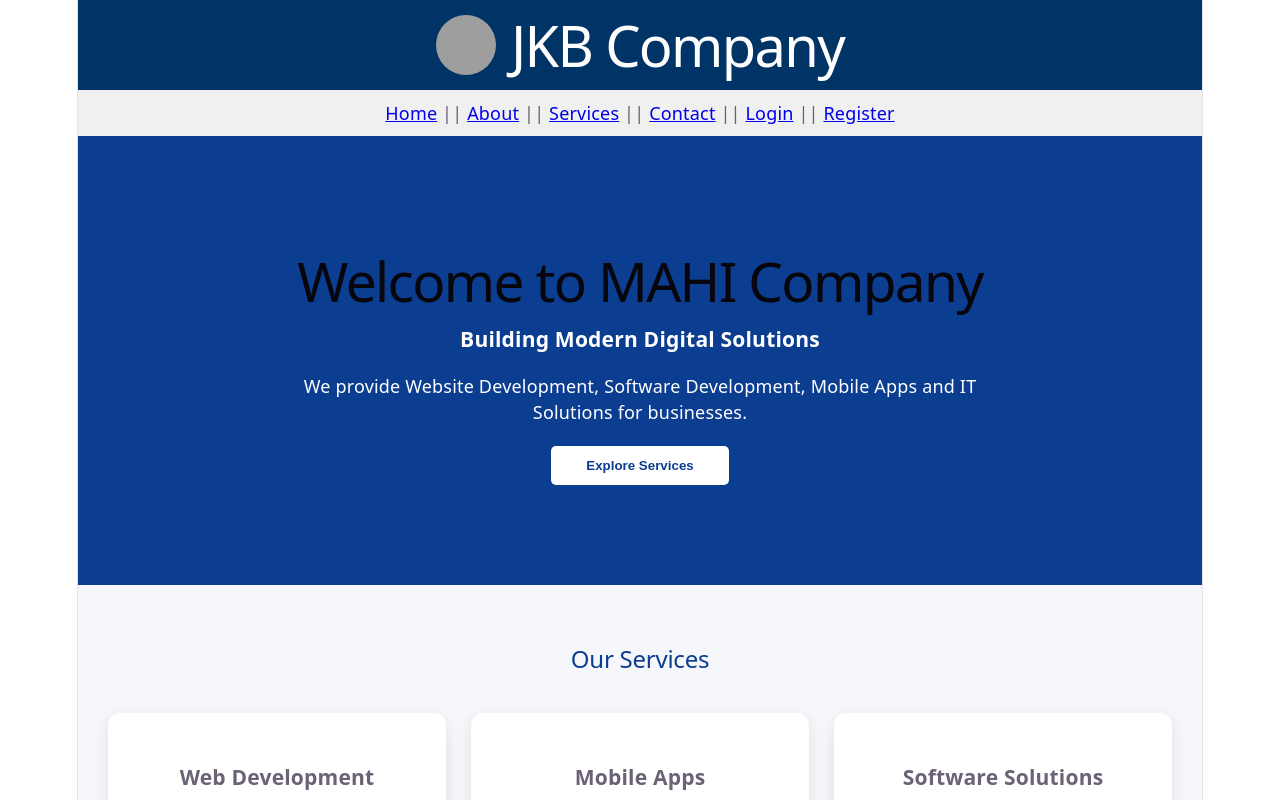
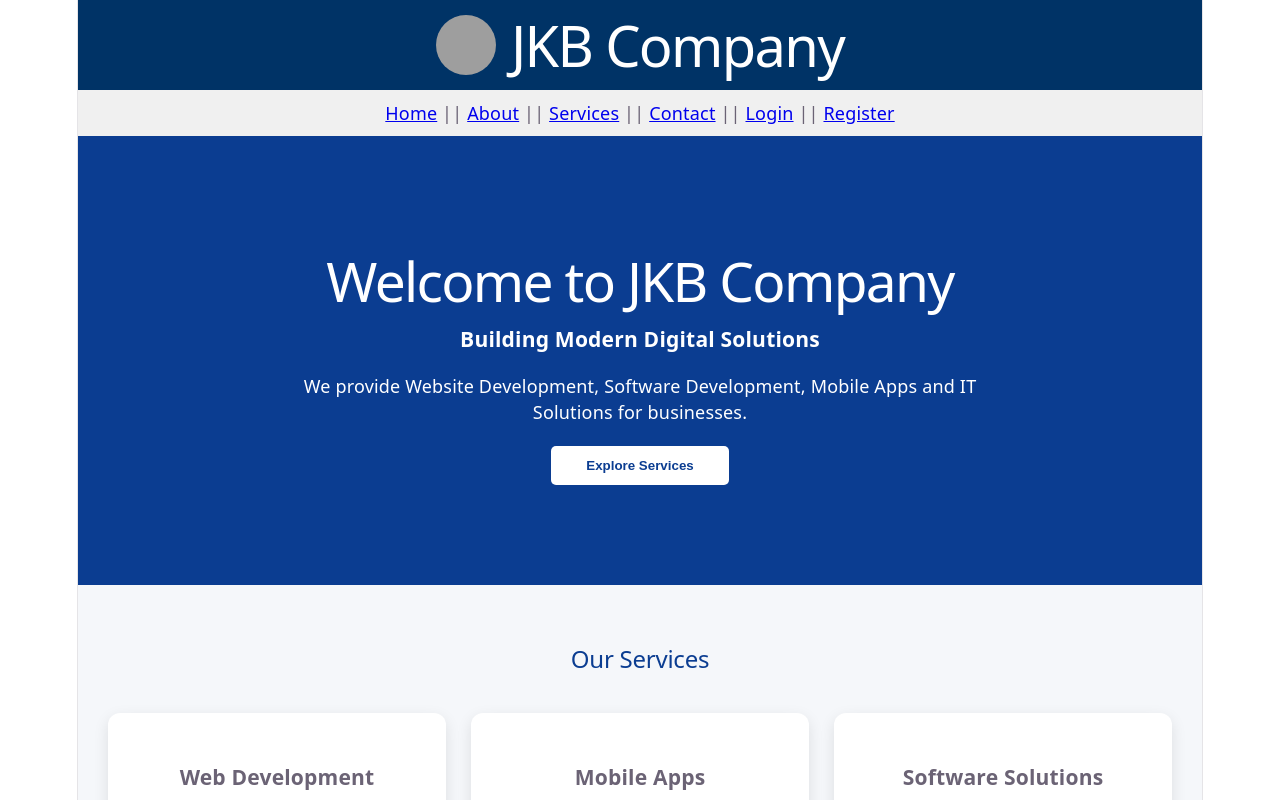
Before and after one commit to Jaydev110/jkbcompany-frontend, a React (Vite) app: page / in a window 1280 px wide. Shown: the top 800 px of the page. Built offline with nearby package versions, Linux system fonts and the light colour scheme; grey boxes are pictures that could not be loaded.

Commit message:
Updated Hero section

```diff
--- a/src/component/Hero.jsx
+++ b/src/component/Hero.jsx
@@ -8,8 +8,8 @@ function Hero() {
         textAlign: "center",
       }}
     >
-      <h1 style={{ fontSize: "55px" }}>
-        Welcome to MAHI Company
+      <h1 style={{ fontSize: "55px", color:"white"}}>
+        Welcome to JKB Company
       </h1>
 
       <h3>
```
